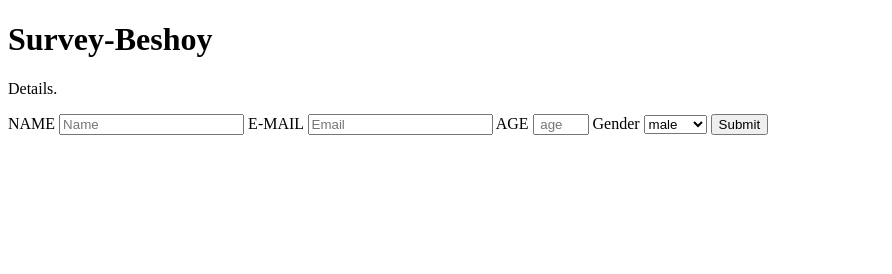
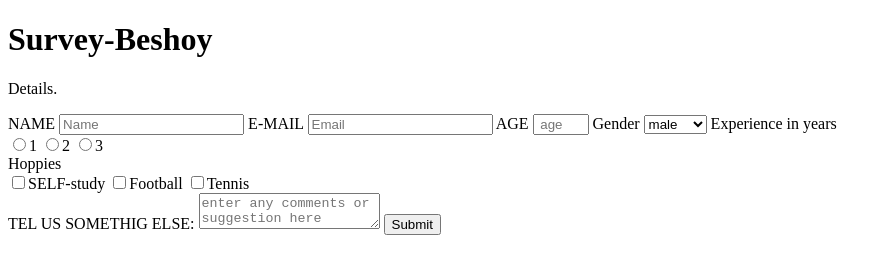
Before and after one commit to Beshoy-Fares/beshoy-Javier-microverse, a plain HTML site: page index.html in a window 1280 px wide. Shown: the whole page, without its empty margins (0-892 px from the left). Drawn offline with Linux system fonts and the light colour scheme.

Commit message:
Beshoy steps from 13- 17

```diff
--- a/index.html
+++ b/index.html
@@ -30,26 +30,24 @@
     <option value='male'>male</option>
     <option value='female'>female</option>
   </select>
-  <!--
-  <label target>HOW LONG YOU WOULD LIKE TO STUDY WITH US ? : </label>
+
+  <label target>Experience in years</label>
   <div id='radio'>
-    <label for='1'><input type='radio' name='period' id ='1' value='1 year'>1 YEAR</label>
-    <label for='2'><input type='radio' name='period'  id ='2' value='2 years'>2 YEARS</label>
-    <label for='3'><input type='radio' name='period'  id ='3' value='3 years'>3 YEARS</label>
+    <label for='1'><input type='radio' name='period' id ='1' value='1 '>1 </label>
+    <label for='2'><input type='radio' name='period'  id ='2' value='2 '>2 </label>
+    <label for='3'><input type='radio' name='period'  id ='3' value='3 '>3 </label>
   </div>
 
-  <label target>WHICH LEARNING STYLE DO YOU PREFER :</label>
+  <label target>Hoppies </label>
   <div id='check'>
-    <label for='a'><input type='checkbox' name='lt' id ='a' value='self-learning'>SELF-LEARNING</label>
-     <label for='b'><input type='checkbox' name='lt' id ='b' value='learning with teacher'>LEARNING WITH TEACHER</label>
-     <label for='c'><input type='checkbox' name='lt' id ='c' value='group learning'>GROUP LEARNING</label>
-    <label for='d'><input type='checkbox' name='lt' id ='d' value='onlign learning'>ONLIGN LEARNING</label>
-    <label for='c'><input type='checkbox' name='lt' id ='c' value='private learning'>PRIVATE LEARNING</label>
+    <label for='a'><input type='checkbox' name='lt' id ='a' value='self-study'>SELF-study</label>
+     <label for='b'><input type='checkbox' name='lt' id ='b' value='football'>Football</label>
+     <label for='c'><input type='checkbox' name='lt' id ='c' value='tennis'>Tennis</label>
   </div>
 
   <label target>TEL US SOMETHIG ELSE:</label>
   <textarea placeholder='enter any comments or suggestion here'></textarea>
--->
+
   <input type='submit' id='submit'>
 
 
```
